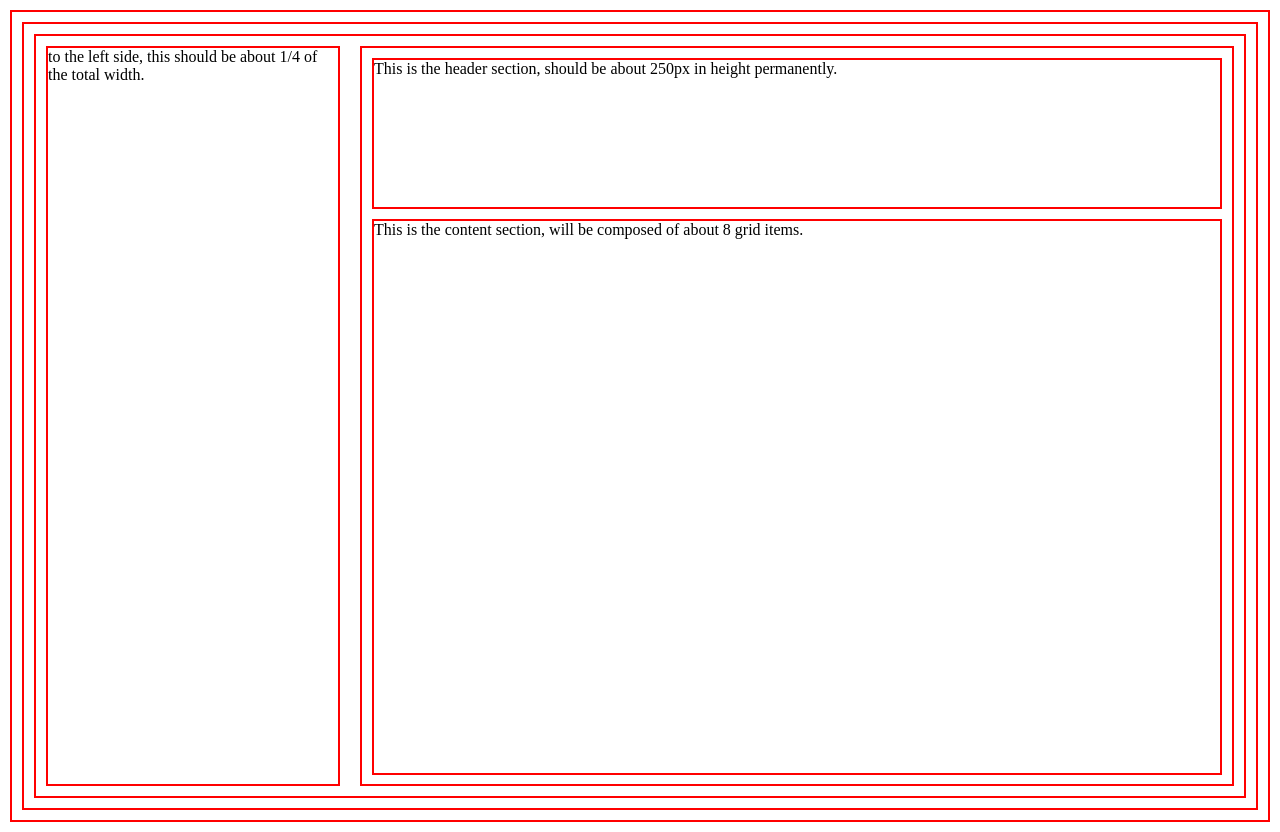
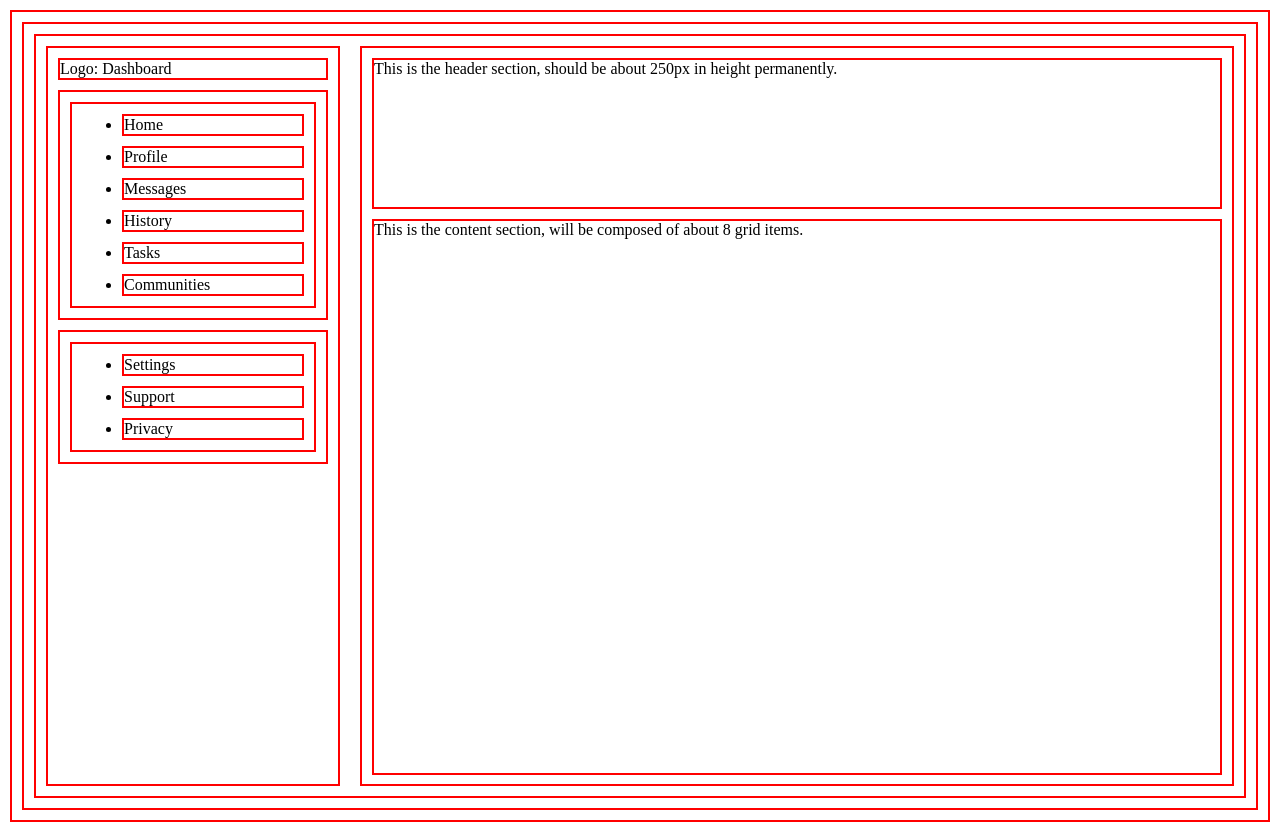
Before and after one commit to MohamedOsoble/admin-page, a plain HTML site: page index.html in a window 1280 px wide. Drawn offline with Linux system fonts and the light colour scheme.

Commit message:
add nav items

```diff
--- a/index.html
+++ b/index.html
@@ -11,7 +11,27 @@
 <body>
     <div class="container">
         <div class="sidebar">
-            to the left side, this should be about 1/4 of the total width.
+            <div class="nav-header">
+                Logo: Dashboard
+            </div>
+            <div class="nav-main">
+                <ul>
+                    <li>Home</li>
+                    <li>Profile</li>
+                    <li>Messages</li>
+                    <li>History</li>
+                    <li>Tasks</li>
+                    <li>Communities</li>
+                </ul>
+            </div>
+            <div class="nav-footer">
+                <ul>
+                    <li>Settings</li>
+                    <li>Support</li>
+                    <li>Privacy</li>
+
+                </ul>
+            </div>
         </div>
         <div class="main-body">
             <div class="header">
```
